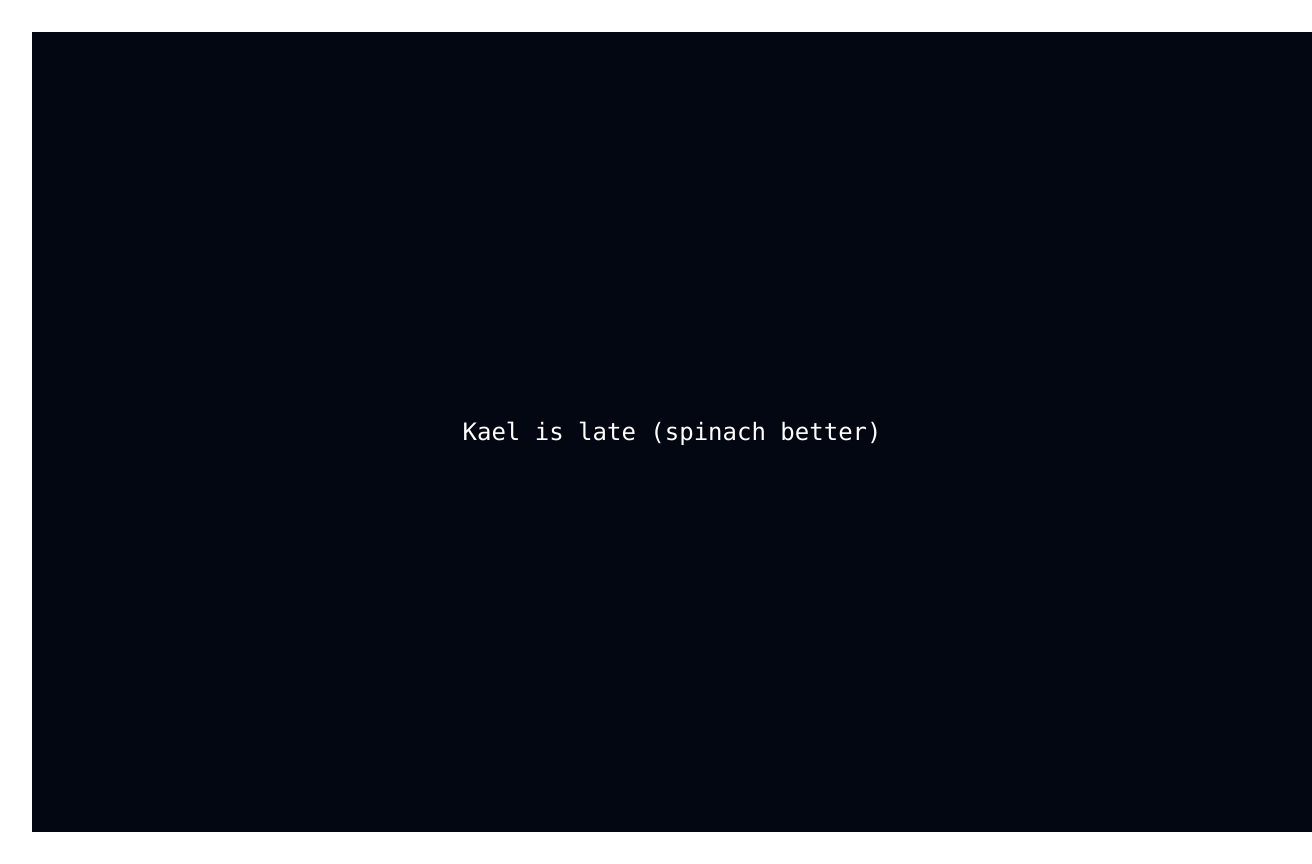
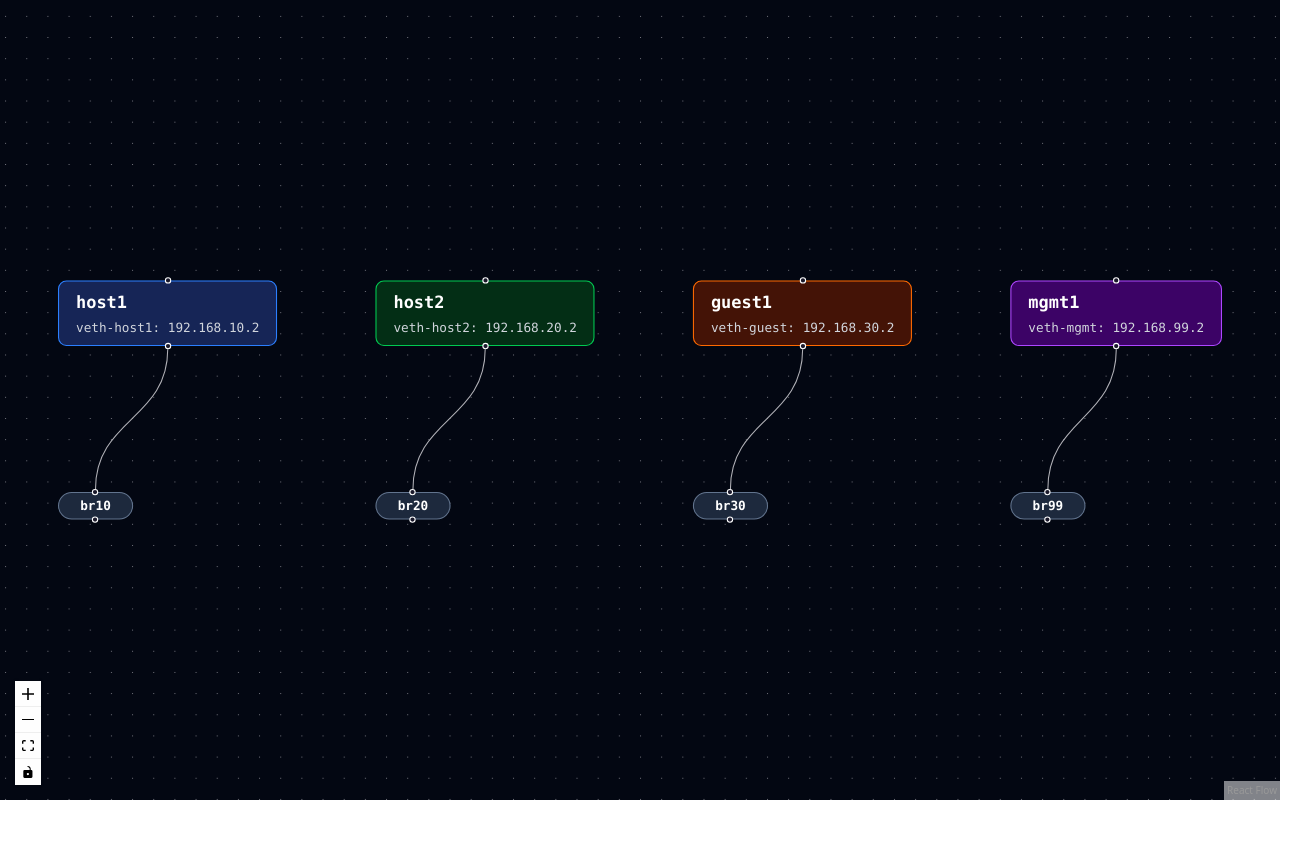
Before and after one commit to kaelpeterson14/vlan-lab-linux, a React (Vite) app in the folder visualiser/: page / in a window 1280 px wide. Shown: the whole page, 1312 px wide, since content can reach past the window. After the commit the page ends 800 px from the top, so only its background shows below. Built offline with nearby package versions, Linux system fonts and the light colour scheme.

Commit message:
feat(canvas): add React Flow topology canvas with custom namespace and bridge nodes

```diff
--- a/visualiser/src/App.tsx
+++ b/visualiser/src/App.tsx
@@ -1,9 +1,9 @@
-import './App.css'
+import TopologyCanvas from './components/TopologyCanvas'
 
 function App() {
   return (
-    <div className="w-screen h-screen bg-gray-950 text-white flex items-center justify-center">
-      <h1 className="text-2xl font-mono">Kael is late (spinach better)</h1>
+    <div className="w-screen h-screen bg-gray-950">
+      <TopologyCanvas />
     </div>
   )
 }
--- /dev/null
+++ b/visualiser/src/components/BridgeNode.tsx
@@ -0,0 +1,16 @@
+import { Handle, Position } from "@xyflow/react"
+import type { NetworkNode } from "../data/topology"
+
+interface Props {
+    data: NetworkNode
+}
+
+export default function BridgeNode({ data }: Props) {
+    return (
+        <div className="border border-slate-500 bg-slate-800 rounded-full px-5 py-1 text-white font-mono text-xs">
+            <Handle type="target" position={Position.Top} />
+            <div className="font-bold">{data.label}</div>
+            <Handle type="source" position={Position.Bottom} />
+        </div>
+    )
+}
--- /dev/null
+++ b/visualiser/src/components/NetworkNode.tsx
@@ -0,0 +1,29 @@
+import { Handle, Position } from "@xyflow/react"
+import type { NetworkNode } from "../data/topology"
+
+interface Props {
+    data: NetworkNode
+}
+
+const zoneColors: Record<string, string> = {
+    users: "border-blue-500 bg-blue-950",
+    servers: "border-green-500 bg-green-950",
+    guest: "border-orange-500 bg-orange-950",
+    management: "border-purple-500 bg-purple-950",
+    router: "border-gray-400 bg-gray-800",
+}
+
+export default function NetworkNode({ data }: Props) {
+    return (
+        <div className={`border rounded-lg px-4 py-2 min-w-32 text-white font-mono text-sm ${zoneColors[data.zone]}`}>
+            <Handle type="target" position={Position.Top} />
+            <div className="font-bold text-base mb-1">{data.label}</div>
+            {data.interfaces.filter(i => i.ip).map(iface => (
+                <div key={iface.name} className="text-xs text-gray-300">
+                    {iface.name}: {iface.ip}
+                </div>
+            ))}
+            <Handle type="source" position={Position.Bottom} />
+        </div>
+    )
+}
--- /dev/null
+++ b/visualiser/src/components/TopologyCanvas.tsx
@@ -0,0 +1,64 @@
+import { ReactFlow, Background, Controls, type Node } from "@xyflow/react"
+import "@xyflow/react/dist/style.css"
+import { nodes as topoNodes, edges as topoEdges } from "../data/topology"
+import { useLabStore } from "../store/labstore"
+import { phases, type NetworkNode } from "../data/topology"
+import NetworkNodeComponent from "./NetworkNode"
+import BridgeNode from "./BridgeNode"
+
+const nodeTypes = {
+    namespace: NetworkNodeComponent,
+    bridge: BridgeNode,
+}
+
+const positions: Record<string, { x: number; y: number }> = {
+    host1: { x: 100, y: 0 },
+    host2: { x: 400, y: 0 },
+    guest1: { x: 700, y: 0 },
+    mgmt1: { x: 1000, y: 0 },
+    br10: { x: 100, y: 200 },
+    br20: { x: 400, y: 200 },
+    br30: { x: 700, y: 200 },
+    br99: { x: 1000, y: 200 },
+    router: { x: 500, y: 400 },
+}
+
+// ReactFlow expects data to be Record<string, unknown> (have an index signature)
+type FlowNetworkNode = NetworkNode & Record<string, unknown>
+
+export default function TopologyCanvas() {
+    const { currentPhase, setSelectedNodeId } = useLabStore()
+    const activePhase = phases[currentPhase]
+
+    const visibleNodes: Node<FlowNetworkNode>[] = topoNodes
+        .filter(n => activePhase.nodeIds.includes(n.id))
+        .map(n => ({
+            id: n.id,
+            type: n.kind,
+            position: positions[n.id],
+            data: n as FlowNetworkNode,
+        }))
+
+    const visibleEdges = topoEdges
+        .filter(e => activePhase.edgeIds.includes(e.id))
+        .map(e => ({
+            id: e.id,
+            source: e.source,
+            target: e.target,
+        }))
+
+    return (
+        <div className="w-full h-full">
+            <ReactFlow<Node<FlowNetworkNode>>
+                nodes={visibleNodes}
+                edges={visibleEdges}
+                nodeTypes={nodeTypes}
+                onNodeClick={(_, node) => setSelectedNodeId(node.id)}
+                fitView
+            >
+                <Background />
+                <Controls />
+            </ReactFlow>
+        </div>
+    )
+}
```
Also changed, not shown: visualiser/src/store/labStore.ts (renamed from visualiser/src/store/labstore.ts).
